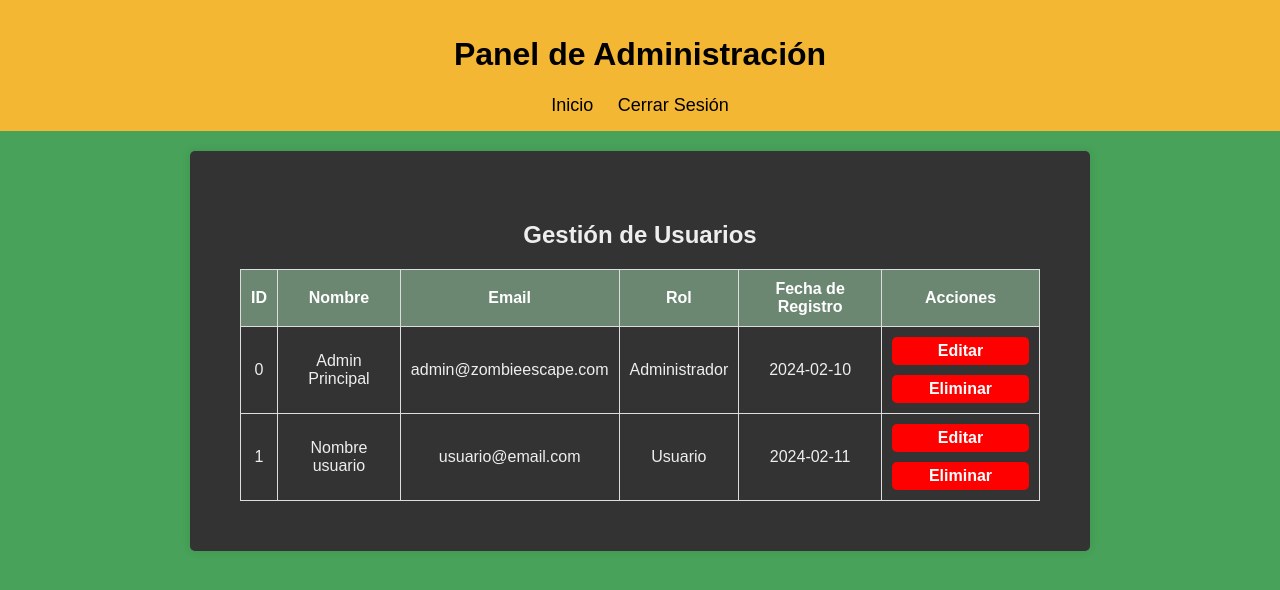
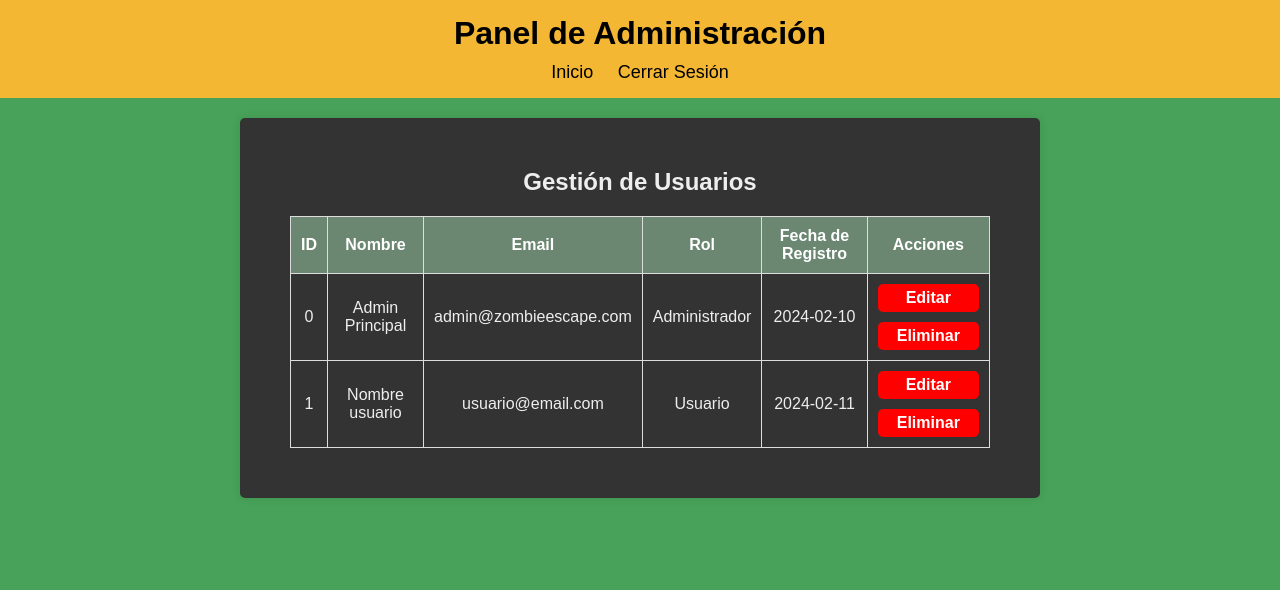
Before and after one commit to anelizt/ProyectoDAM, a website: page admin_panel.html in a window 1280 px wide. Drawn offline with Linux system fonts and the light colour scheme; no server answers.

Commit message:
vista para móvil header

```diff
--- a/diario_entrenamiento.css
+++ b/diario_entrenamiento.css
@@ -8,10 +8,18 @@
 }
 
 /* --- ENCABEZADO Y NAVEGACIÓN --- */
+* {
+    margin: 0;
+    padding: 0;
+    box-sizing: border-box;
+}
+
 header {
     background: #f3b733;
     color: black;
     padding: 15px;
+    width: 100%;
+    background-color: #f3b733;
 }
 
 nav {
```
